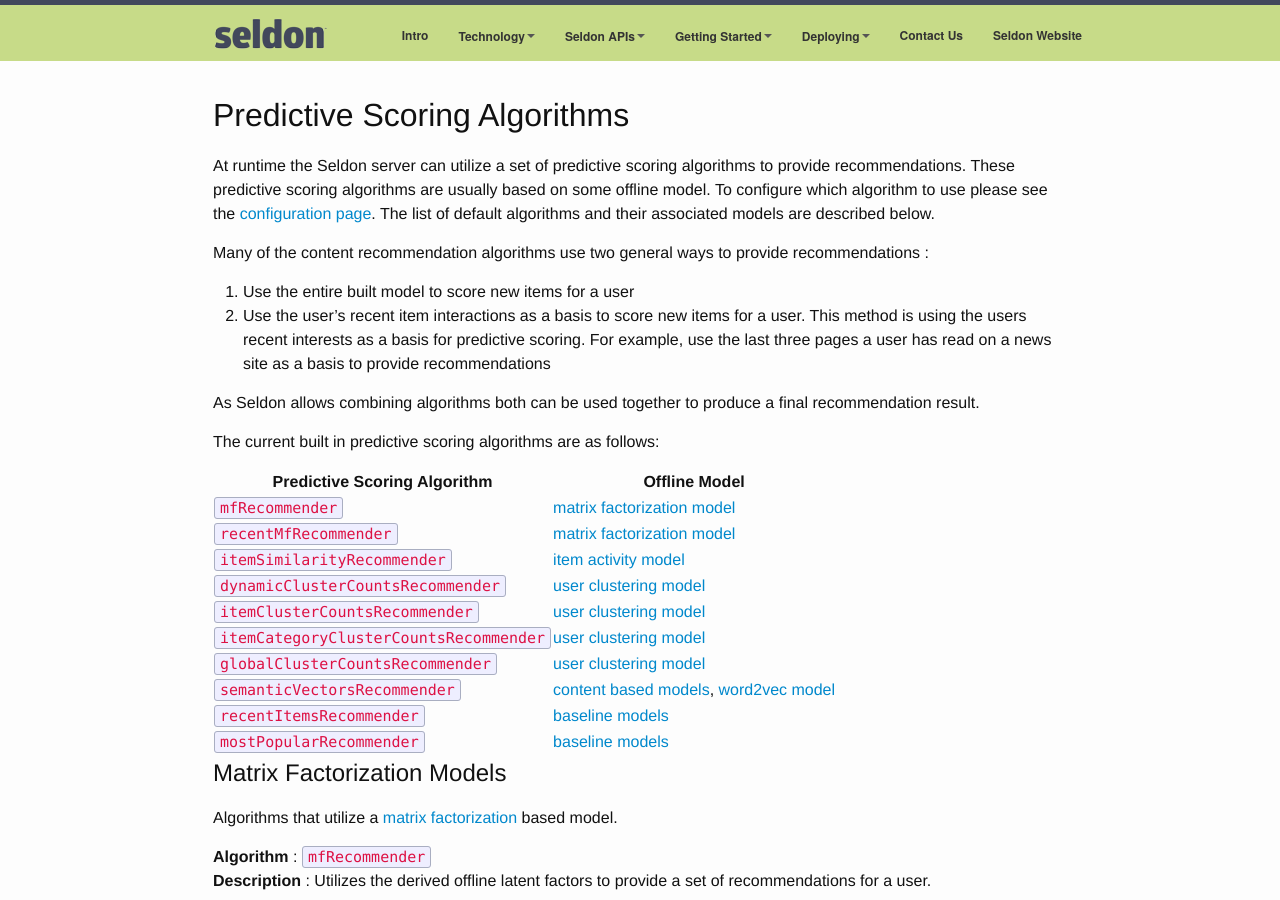
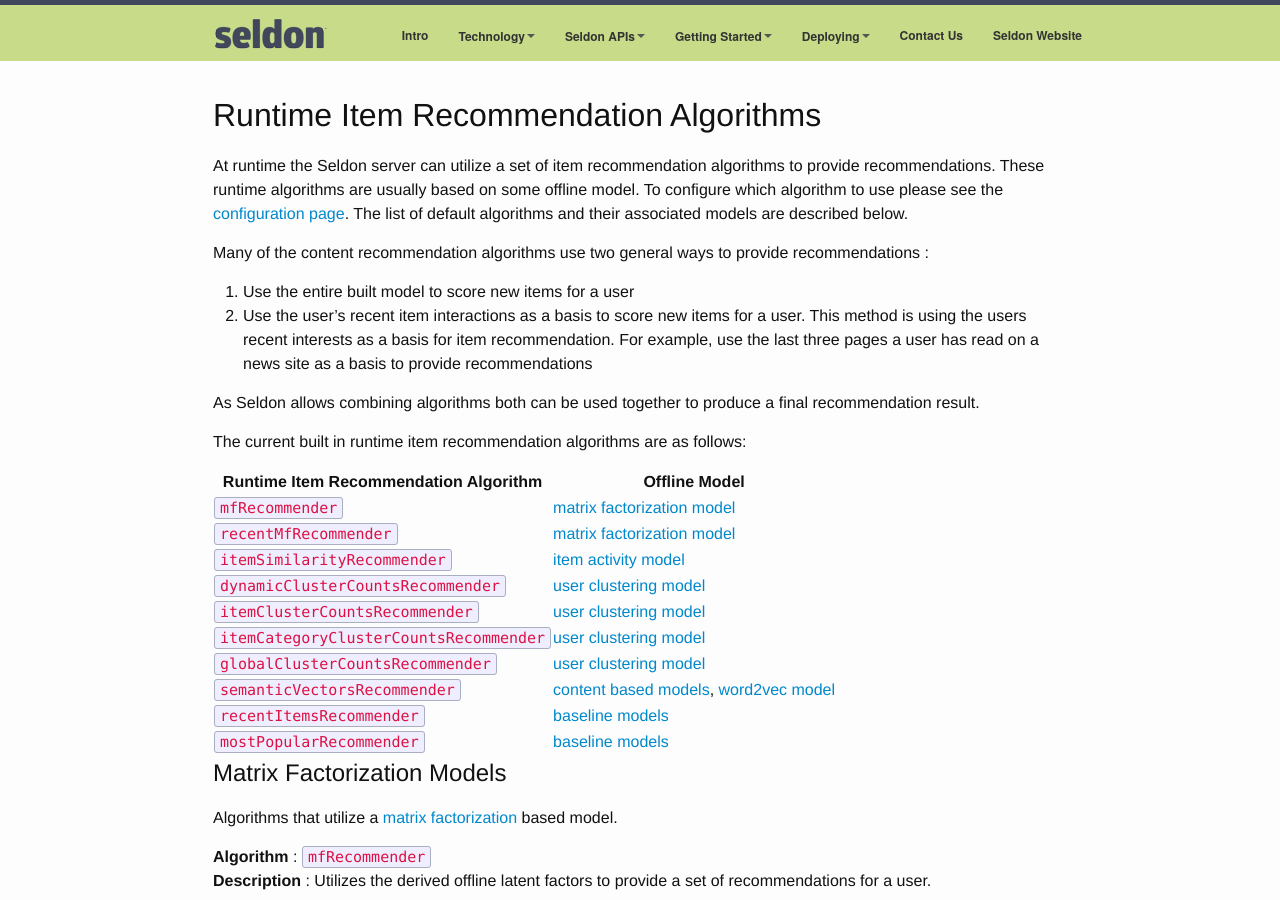
Before and after one commit to SeldonIO/seldonio.github.com, a Jekyll site: the page built from runtime-recommendation.md, in a window 1280 px wide and 900 px high. Built offline with Jekyll 4.4.1, drawn with Linux system fonts in a browser that asks for light colours; some of the changed text lies outside the part shown.

Commit message:
config for predictive algorithms

```diff
--- a/_includes/header.html
+++ b/_includes/header.html
@@ -45,7 +45,7 @@
   <li class="dropdown"><a href="#" class="dropdown-toggle" data-toggle="dropdown">Seldon APIs<span class="caret"></span></a>
     <ul class="dropdown-menu">
       <li class="dir"><a href="/api.html">Overview</a></li>
-      <li class="dir"><a href="/api-rest.html">REST API</a></li>
+      <li class="dir"><a href="/api-oauth.html">REST API</a></li>
       <li class="dir"><a href="/api-javascript.html">JavaScript API</a></li>
     </ul>
   </li>
--- a/predictive-scoring.md
+++ b/runtime-recommendation.md
@@ -1,33 +1,33 @@
 ---
 layout: default
-title: Predictive Scoring
+title: Runtime Item Recommendation Algorithms
 ---
 
-# Predictive Scoring Algorithms
+# Runtime Item Recommendation Algorithms
 
-At runtime the Seldon server can utilize a set of predictive scoring algorithms to provide recommendations. These predictive scoring algorithms are usually based on some offline model. To configure which algorithm to use please see the [configuration page](configuration.html). The list of default algorithms and their associated models are described below.
+At runtime the Seldon server can utilize a set of item recommendation algorithms to provide recommendations. These runtime algorithms are usually based on some offline model. To configure which algorithm to use please see the [configuration page](configuration.html). The list of default algorithms and their associated models are described below.
 
 Many of the content recommendation algorithms use two general ways to provide recommendations :
 
  1. Use the entire built model to score new items for a user
- 1. Use the user's recent item interactions as a basis to score new items for a user. This method is using the users recent interests as a basis for predictive scoring. For example, use the last three pages a user has read on a news site as a basis to provide recommendations
+ 1. Use the user's recent item interactions as a basis to score new items for a user. This method is using the users recent interests as a basis for item recommendation. For example, use the last three pages a user has read on a news site as a basis to provide recommendations
 
 As Seldon allows combining algorithms both can be used together to produce a final recommendation result.
 
-The current built in predictive scoring algorithms are as follows:
+The current built in runtime item recommendation algorithms are as follows:
 
-**Predictive Scoring Algorithm** | **Offline Model**
+**Runtime Item Recommendation Algorithm** | **Offline Model**
 --|--
-`mfRecommender` | [matrix factorization model](predictive-scoring.html#matrix-factorization)
-`recentMfRecommender` | [matrix factorization model](predictive-scoring.html#matrix-factorization)
-`itemSimilarityRecommender` | [item activity model](predictive-scoring.html#similar-items)
-`dynamicClusterCountsRecommender` | [user clustering model](predictive-scoring.html#user-clustering)
-`itemClusterCountsRecommender` | [user clustering model](predictive-scoring.html#user-clustering)
-`itemCategoryClusterCountsRecommender` | [user clustering model](predictive-scoring.html#user-clustering)
-`globalClusterCountsRecommender` | [user clustering model](predictive-scoring.html#user-clustering)
-`semanticVectorsRecommender` | [content based models](predictive-scoring.html#content-based), [word2vec model](predictive-scoring.html#word2vec)
-`recentItemsRecommender` | [baseline models](predictive-scoring.html#baseline)
-`mostPopularRecommender` | [baseline models](predictive-scoring.html#baseline)
+`mfRecommender` | [matrix factorization model](runtime-recommendation.html#matrix-factorization)
+`recentMfRecommender` | [matrix factorization model](runtime-recommendation.html#matrix-factorization)
+`itemSimilarityRecommender` | [item activity model](runtime-recommendation.html#similar-items)
+`dynamicClusterCountsRecommender` | [user clustering model](runtime-recommendation.html#user-clustering)
+`itemClusterCountsRecommender` | [user clustering model](runtime-recommendation.html#user-clustering)
+`itemCategoryClusterCountsRecommender` | [user clustering model](runtime-recommendation.html#user-clustering)
+`globalClusterCountsRecommender` | [user clustering model](runtime-recommendation.html#user-clustering)
+`semanticVectorsRecommender` | [content based models](runtime-recommendation.html#content-based), [word2vec model](runtime-recommendation.html#word2vec)
+`recentItemsRecommender` | [baseline models](runtime-recommendation.html#baseline)
+`mostPopularRecommender` | [baseline models](runtime-recommendation.html#baseline)
 
 
 
@@ -248,7 +248,7 @@ Example config to set in `/all_clients/[client]/algs`:
 
 ## Baseline Models<a name="baseline"></a>
 
-A set of baseline predictive scoring algorithms used for testing and as final algorithms to use if all other algorithms fail to provide recommendations for a user.
+A set of baseline algorithms used for testing and as final algorithms to use if all other algorithms fail to provide recommendations for a user.
 
 **Algorithm** : `recentItemsRecommender`
 **Description** : Return the most recently added items, e.g., in a news setting the most recent published articles.
```
Also changed, not shown: concepts.md (+10 -2 lines), configuration.md (+25 -2 lines), external-algorithms.md (+3 -1 lines).
